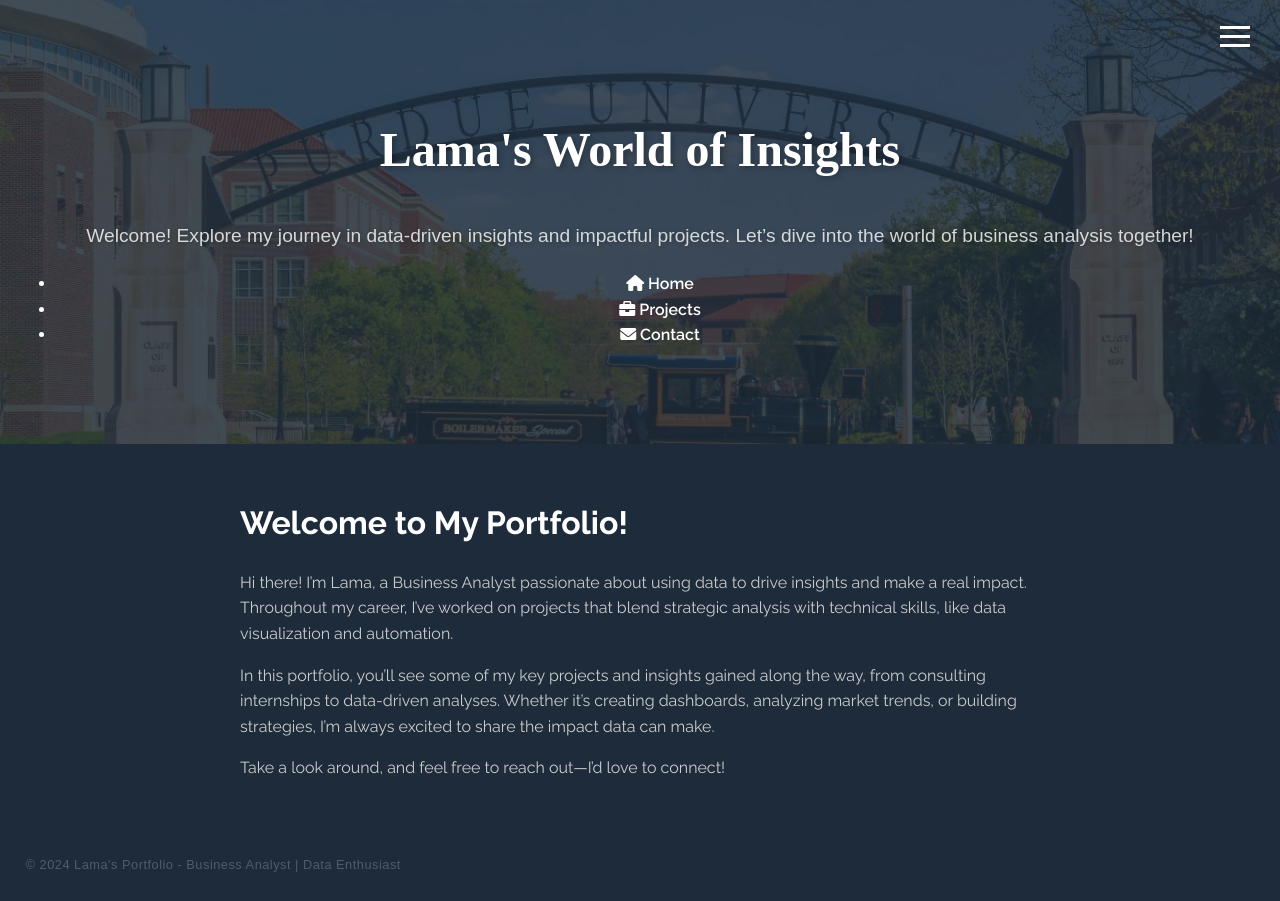
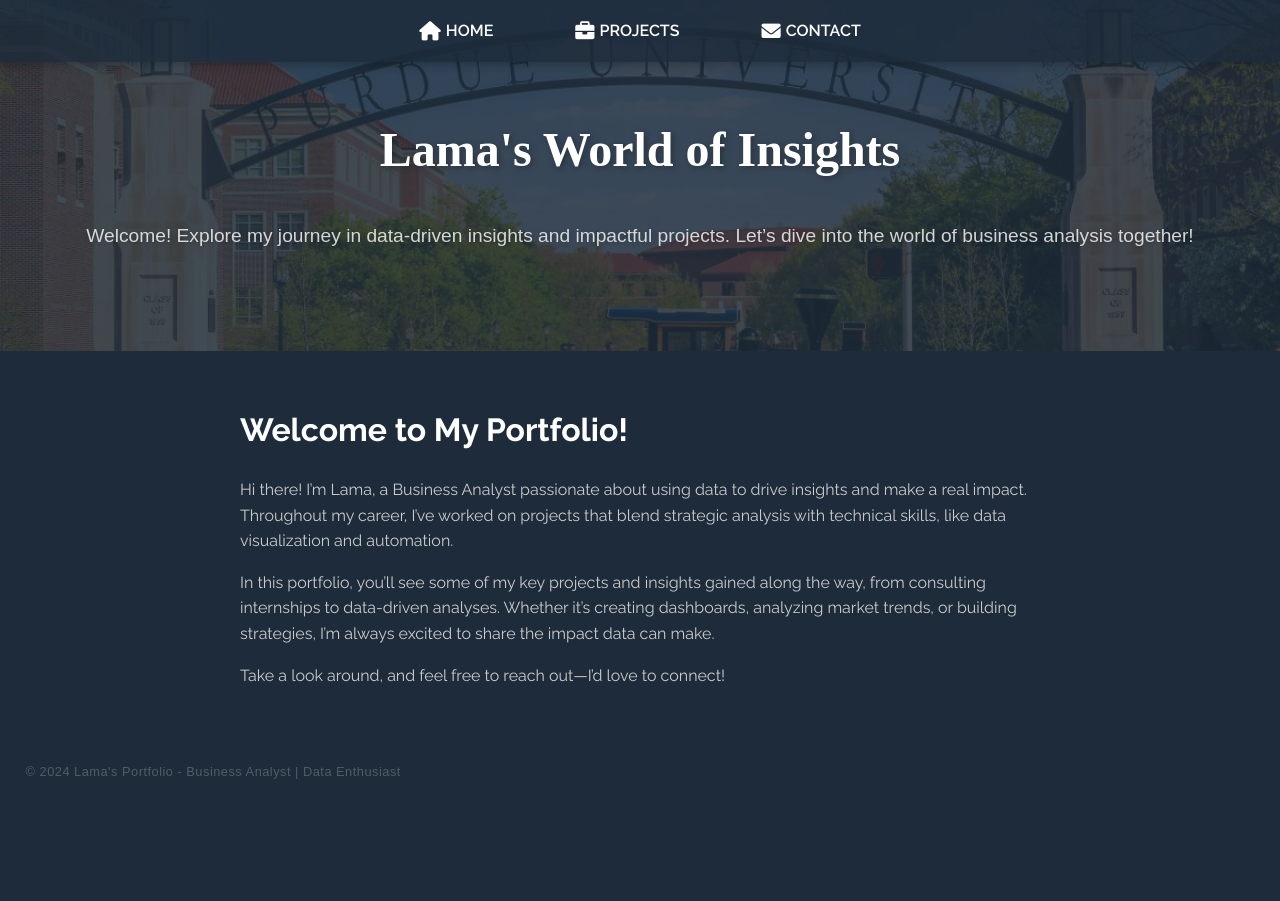
Before and after one commit to LamaJuraisi/Portfolio, a Jekyll site: the page built from index.md, in a window 1280 px wide. Built offline with Jekyll 4.4.1, drawn with Linux system fonts in a browser that asks for light colours.

Commit message:
Update main.css

```diff
--- a/assets/css/main.css
+++ b/assets/css/main.css
@@ -160,39 +160,79 @@ a:hover {
   text-decoration: none;
 }
 
+/* Menu Button (for mobile view) */
 #menu-button {
     cursor: pointer;
     display: inline-block;
     padding: 10px;
+    position: fixed;
+    top: 10px;
+    right: 10px;
     z-index: 10;
+    display: none; /* Hide on desktop */
 }
 #menu-button span {
     display: block;
     width: 30px;
     height: 3px;
     margin: 6px auto;
-    background-color: #fff;
+    background-color: white;
 }
-#side-menu.hidden {
-    display: none;
+
+/* Top Navigation Menu Styling */
+#top-menu {
+    background: rgba(29, 43, 58, 0.8); /* Semi-transparent navy background */
+    width: 100%;
+    padding: 10px 0;
+    position: fixed;
+    top: 0;
+    left: 0;
+    z-index: 100;
+    box-shadow: 0px 4px 8px rgba(0, 0, 0, 0.2);
 }
-#side-menu {
-    position: fixed;
-    left: 0;
-    top: 0;
-    width: 200px;
-    height: 100%;
-    background-color: #1D2B3A;
-    padding: 1em;
-    z-index: 100;
+#top-menu ul {
+    display: flex;
+    justify-content: center;
+    gap: 20px;
+    list-style: none;
+    margin: 0;
+    padding: 0;
 }
-#side-menu a {
-    display: block;
+#top-menu ul li {
+    display: inline;
+}
+#top-menu ul li a {
     color: white;
-    padding: 10px;
+    font-size: 1em;
+    font-family: 'Raleway', sans-serif;
+    text-transform: uppercase;
     text-decoration: none;
-    font-family: "Raleway", sans-serif;
-    font-weight: 400;
+    padding: 8px 15px;
+    border-radius: 5px;
+    display: flex;
+    align-items: center;
+    gap: 5px;
+}
+#top-menu ul li a:hover {
+    background-color: rgba(255, 255, 255, 0.1); /* Highlight on hover */
+}
+
+/* Icon Styling */
+#top-menu i {
+    font-size: 1.2em;
+}
+
+/* Responsive Styling */
+@media (max-width: 768px) {
+    #menu-button {
+        display: block; /* Show menu button on mobile */
+    }
+    #top-menu {
+        display: none; /* Hide top menu on mobile */
+    }
+    #top-menu.show {
+        display: block; /* Show when toggled */
+    }
 }
 
 /* Prism Theme (optional) */
```
